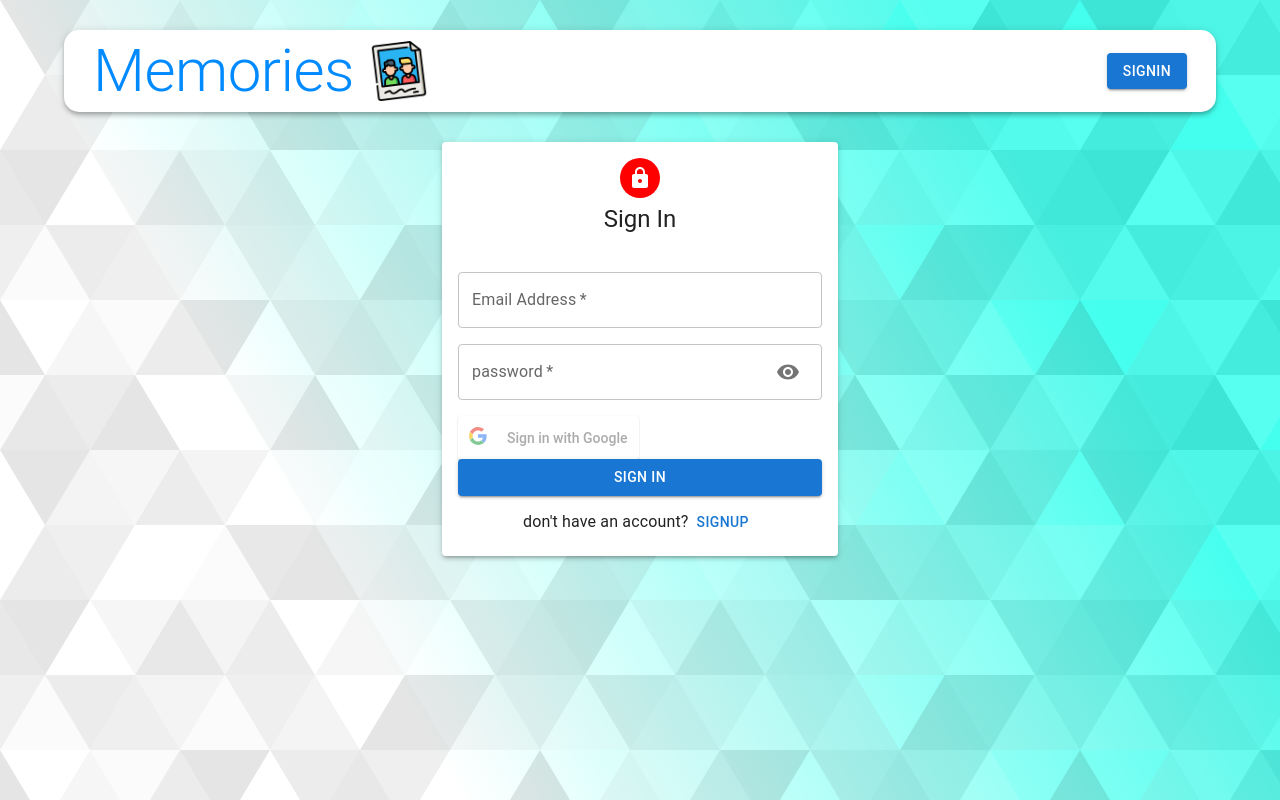
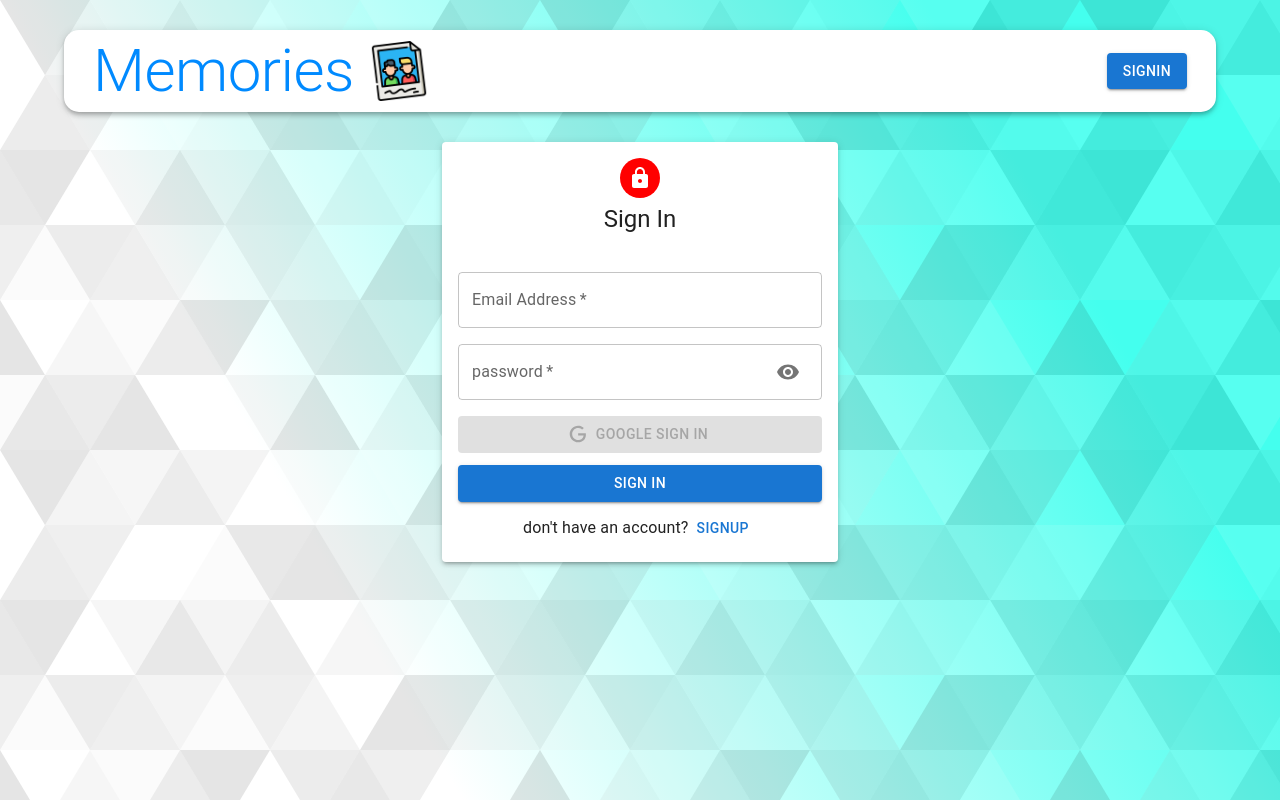
Before and after one commit to mahmoud-sayed/memories, a React (Create React App) app in the folder client/: page /auth in a window 1280 px wide. Built offline with nearby package versions, Linux system fonts and the light colour scheme.

Commit message:
worked on auth with error

```diff
--- a/client/package.json
+++ b/client/package.json
@@ -21,7 +21,7 @@
     "react-google-login": "^5.2.2",
     "react-redux": "^8.0.2",
     "react-router-dom": "^6.3.0",
-    "react-scripts": "5.0.1",
+    "react-scripts": "^2.1.3",
     "redux": "^4.2.0",
     "redux-thunk": "^2.4.1",
     "web-vitals": "^2.1.4"
--- a/client/src/components/Auth/Auth.js
+++ b/client/src/components/Auth/Auth.js
@@ -4,18 +4,42 @@
 import Input from './input';
 import { display } from '@mui/system';
 import { GoogleLogin } from 'react-google-login';
+import Icon from './Icon';
+import { useDispatch } from 'react-redux';
+
 
 const Auth = () => {
   const [showPassword, setShowPassword] = useState(false);
-
   const [isSignUp, setIsSignUp] = useState(false);
+  const dispatch = useDispatch();
 
   const handelSubmit = () => { };
+
   const handelChange = () => { };
+
   const handelShowPassword = () => setShowPassword(prevShowPassword => !prevShowPassword);
+
   const SwitchMode = () => {
     setIsSignUp(!isSignUp);
   };
+
+  const googleSuccess = async (res) => {
+    const result = res.profileObj;
+    const token = res.tokenId;
+
+    try {
+
+    } catch (error) {
+      console.log(error);
+    }
+  };
+
+  const googleFailure = (err) => {
+    console.log(err);
+    console.log('Google sign in is not successful please try again later');
+  };
+
+
   return (
     <Container component='main' maxWidth="xs">
       <Paper
@@ -76,8 +100,25 @@
                 type='password'
               />}
           </Grid>
-          <GoogleLogin />
-          <Button type='submit' fullWidth variant='contained' color='primary'>
+          <GoogleLogin
+            clientId='325392147846-vlns5dtvhc0eb1nv6372up18mv90q4e8.apps.googleusercontent.com'
+            render={(renderProps) => (
+              <Button
+                color='error'
+                fullWidth
+                onClick={renderProps.onClick}
+                disabled={renderProps.disabled}
+                startIcon={<Icon />}
+                variant='contained'
+              >
+                {isSignUp ? 'Google SignUp' : 'Google Sign In'}
+              </Button>
+            )}
+            onSuccess={googleSuccess}
+            onFailure={googleFailure}
+            cookiePolicy="single_host_origin"
+          />
+          <Button type='submit' fullWidth variant='contained' color='primary' sx={{ mt: '.8rem' }}>
             {isSignUp ? 'Sign Up' : 'Sign In'}
           </Button>
           <Grid container justifyContent='flex-end'>
--- /dev/null
+++ b/client/src/components/Auth/Icon.js
@@ -0,0 +1,14 @@
+import React from 'react';
+
+const Icon = () => {
+  return (
+    <svg style={{ width: '20px', height: '20px' }} viewBox="0 0 24 24">
+      <path
+        fill="currentColor"
+        d="M21.35,11.1H12.18V13.83H18.69C18.36,17.64 15.19,19.27 12.19,19.27C8.36,19.27 5,16.25 5,12C5,7.9 8.2,4.73 12.2,4.73C15.29,4.73 17.1,6.7 17.1,6.7L19,4.72C19,4.72 16.56,2 12.1,2C6.42,2 2.03,6.8 2.03,12C2.03,17.05 6.16,22 12.25,22C17.6,22 21.5,18.33 21.5,12.91C21.5,11.76 21.35,11.1 21.35,11.1V11.1Z"
+      />
+    </svg>
+  );
+};
+
+export default Icon;
--- a/client/src/components/Auth/input.js
+++ b/client/src/components/Auth/input.js
@@ -15,15 +15,15 @@
         label={label}
         autoFocus={autoFocus}
         type={type}
-        InputProps={name === 'password' && {
+        InputProps={name === 'password' ? {
           endAdornment: (
             <InputAdornment position='end'>
               <IconButton onClick={handelShowPass}>
                 {type === 'password' ? <VisibilityIcon /> : <VisibilityOffIcon />}
               </IconButton>
             </InputAdornment>
-          )
-        }}
+          ),
+        } : null}
       />
     </Grid>
   );
```
Also changed, not shown: 1 other file (tests, documents, lock files or other folders).
